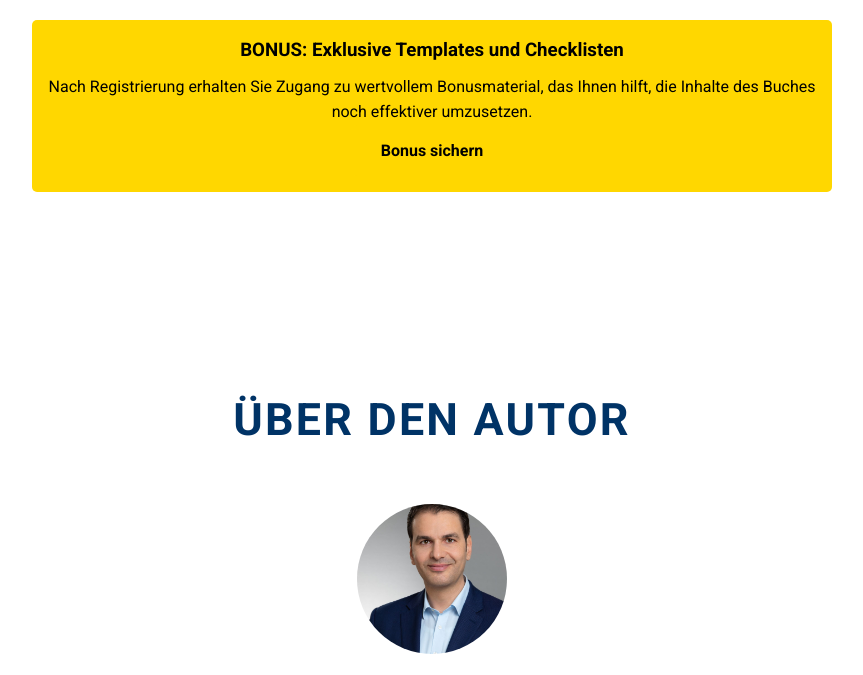
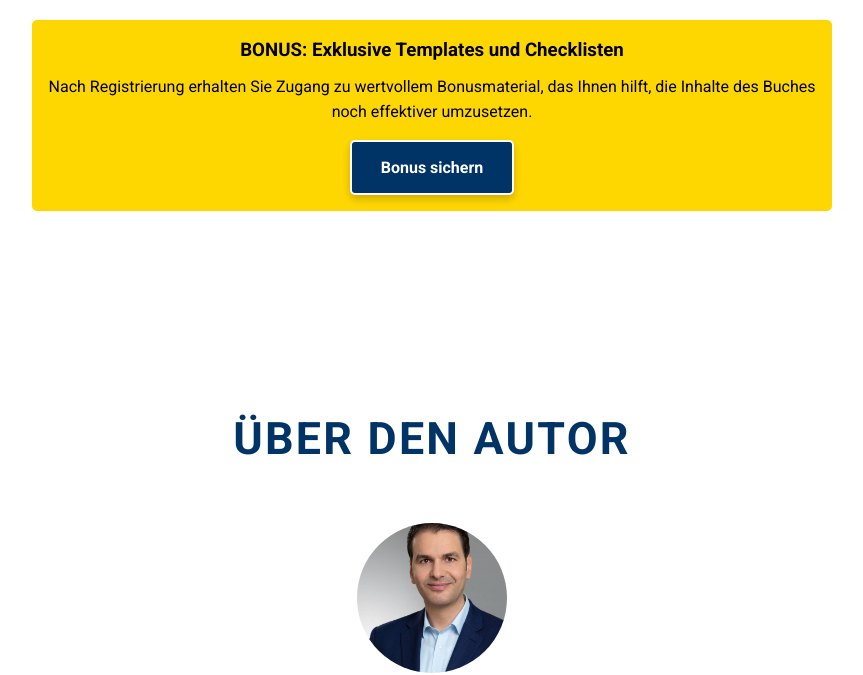
Before and after one commit to mkleh78/buchwebseite, a plain HTML site: page index.html in a window 1280 px wide. Shown: the part 2840-3515 px from the top of the page, without its empty margins (208-1071 px from the left). Drawn offline with Linux system fonts and the light colour scheme.

Commit message:
Update index.html
Button "Bonus sichern" sichtbarer

```diff
--- a/index.html
+++ b/index.html
@@ -533,6 +533,23 @@
             margin-bottom: 0.5rem;
         }
 
+        .bonus-banner .btn-primary {
+            background-color: var(--primary);
+            color: white;
+            margin-top: 15px;
+            display: inline-block;
+            box-shadow: 0 4px 8px rgba(0, 0, 0, 0.2);
+            border: 2px solid white;
+            transition: transform 0.3s, box-shadow 0.3s;
+        }
+
+        .bonus-banner .btn-primary:hover {
+            background-color: var(--primary);
+            color: white;
+            transform: translateY(-3px);
+            box-shadow: 0 6px 12px rgba(0, 0, 0, 0.25);
+        }
+
         .testimonial-grid {
             display: grid;
             grid-template-columns: repeat(auto-fit, minmax(300px, 1fr));
```
